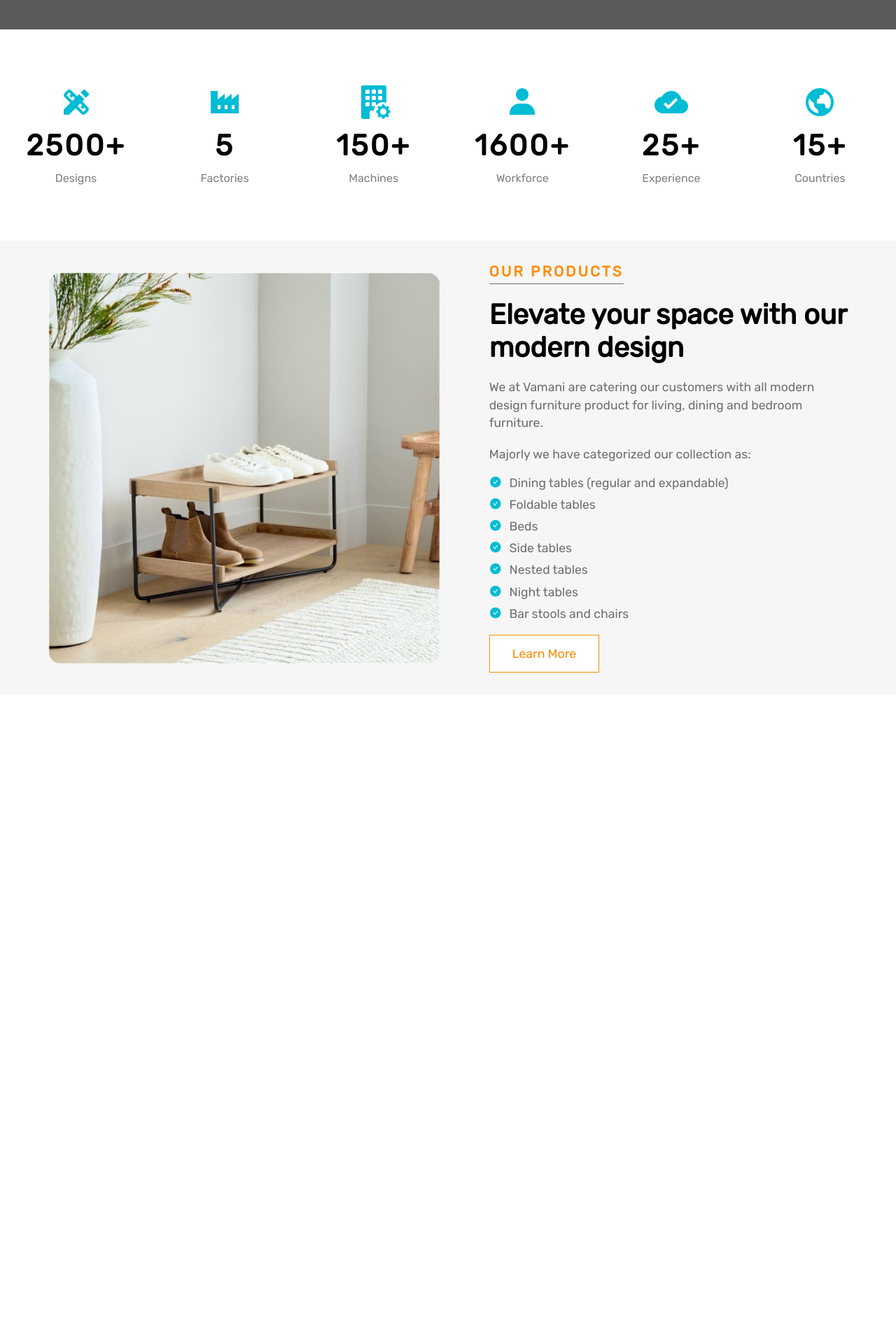
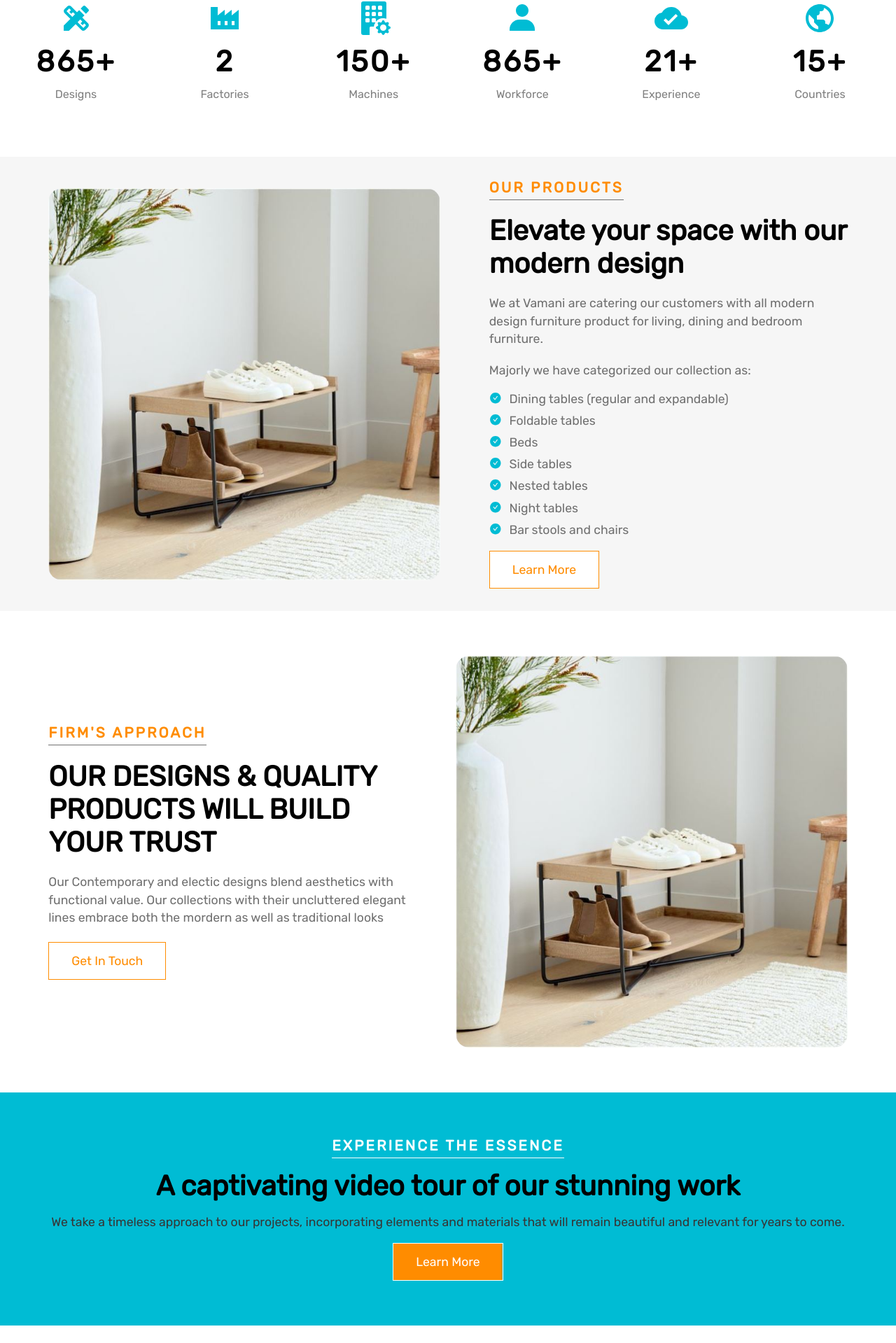
Before and after one commit to AK-Baghel/Vamani-Furniture, a React (Vite) app in the folder frontend/: page / in a window 1280 px wide. Shown: the part 878-2797 px from the top of the page at 70% size. Before the commit the page ends 1871 px from the top, so only its background shows below. Built offline with nearby package versions, Linux system fonts and the light colour scheme; grey boxes are pictures that could not be loaded.

Commit message:
added cardItem logic, labelCard compo.

```diff
--- a/frontend/src/components/cardItem/CardItem.jsx
+++ b/frontend/src/components/cardItem/CardItem.jsx
@@ -3,18 +3,32 @@ import "./style.css"
 import Photo from "../../assets/photo1.jpg"
 import { AiFillCheckCircle } from "react-icons/ai"
 
-function CardItem() {
+function CardItem({ position, item1, item2, item3, item4, item6 }) {
     return (
-        <div className="cardItemContainer">
+        <div className={`cardItemContainer ${position === 'right' ? "cardItemContainerOther" : ""}`}>
+
             <div className="cardItemBox1">
                 <img className="cardItemImg" src={Photo} alt="" />
             </div>
-            <div className="cardItemBox2">
-                <div className="cardItemSection1">OUR PRODUCTS</div>
-                <div className="cardItemSection2">Elevate your space with our modern design</div>
-                <div className="cardItemSection3">We at Vamani are catering our customers with all modern design furniture product for living, dining and bedroom furniture.</div>
-                <div className="cardItemSection4">Majorly we have categorized our collection as:</div>
+
+            <div className={`cardItemBox2 ${position === 'right' ? "cardItemBox2Other" : ""}`}>
+
+                <div className="cardItemSection1">{item1}</div>
+                <div className="cardItemSection2">{item2}</div>
+                <div className="cardItemSection3">{item3}</div>
+
+                {
+                    item4 ?
+                        <div className="cardItemSection4">{item4}</div>
+                        : ""
+                }
+
+
+                {
+                    position === 'left' ?
+                        <>
                             <ul className="cardItemSection5">
+
                                 <li className="cardItemSection5List">
                                     <AiFillCheckCircle className='cardItemSection5ListIcon' />
                                     <div className="cardItemSection5ListText">Dining tables (regular and expandable)</div>
@@ -43,9 +57,13 @@ function CardItem() {
                                     <AiFillCheckCircle className='cardItemSection5ListIcon' />
                                     <div className="cardItemSection5ListText">Bar stools and chairs</div>
                                 </li>
+
                             </ul>
+                        </>
+                        : ""
+                }
 
-                <div className="cardItemSection6">Learn More</div>
+                <div className="cardItemSection6">{item6}</div>
             </div>
         </div>
     )
--- a/frontend/src/components/cardItem/style.css
+++ b/frontend/src/components/cardItem/style.css
@@ -7,7 +7,13 @@
     padding: 2rem 1rem;
     gap: 1rem;
     background-color: #F6F6F6;
+    margin-bottom: 2rem;
 
+}
+
+.cardItemContainerOther {
+    background-color: white;
+    flex-direction: row-reverse;
 }
 
 
@@ -31,6 +37,12 @@
     flex-direction: column;
     gap: 1.3rem;
 }
+
+
+.cardItemBox2Other {
+    color: black;
+}
+
 
 .cardItemSection1 {
     font-size: 1.3rem;
--- a/frontend/src/components/header/style.css
+++ b/frontend/src/components/header/style.css
@@ -72,17 +72,17 @@ body {
 
 .headerBar {
     display: none;
-    font-size: 2rem;
+    font-size: 2.7rem;
     position: absolute;
-    right: 2.5vw;
+    right: 3.5vw;
     top: 4vh;
-    color: red;
+    color: #d42a00;
     cursor: pointer;
 }
 
 .headerCross {
-    font-size: 3rem;
-    top: 3vh;
+    font-size: 4rem;
+    top: 2.8vh;
     right: 1.5vw;
 }
 
@@ -243,14 +243,18 @@ body {
         align-items: flex-start;
         justify-content: start;
         position: absolute;
-        background-color: rgb(101, 0, 160);
+        background-color: #00BCD4;
         color: rgb(255, 255, 255);
         left: 0;
         top: 15vh;
-        width: fit-content;
+        width: 100vw;
         min-height: 85vh;
         padding: 2rem 2rem;
         z-index: 99;
+    }
+
+    .active {
+        color: rgb(114, 11, 114);
     }
 
     .headerMobile {
--- a/frontend/src/components/home/Home.jsx
+++ b/frontend/src/components/home/Home.jsx
@@ -6,6 +6,7 @@ import CounterSections from "./counterSection/CounterSection"
 
 import "./style.css"
 import CardItem from '../cardItem/CardItem'
+import LabelCard from '../labelCard/LabelCard'
 
 function Home() {
     return (
@@ -32,9 +33,28 @@ function Home() {
                     </div>
                 </div>
             </div>
+
             <CounterSections />
-            <CardItem />
-            {/* <CardItem /> */}
+
+            <CardItem
+                position={"left"}
+                item1={"OUR PRODUCTS"}
+                item2={"Elevate your space with our modern design"}
+                item3={"We at Vamani are catering our customers with all modern design furniture product for living, dining and bedroom furniture."}
+                item4={"Majorly we have categorized our collection as:"}
+                item6={"Learn More"}
+            />
+
+            <CardItem
+                position={"right"}
+                item1={"FIRM'S APPROACH"}
+                item2={"OUR DESIGNS & QUALITY PRODUCTS WILL BUILD YOUR TRUST"}
+                item3={"Our Contemporary and electic designs blend aesthetics with functional value. Our collections with their uncluttered elegant lines embrace both the mordern as well as traditional looks"}
+                item6={"Get In Touch"}
+            />
+
+            <LabelCard />
+
         </div>
     )
 }
--- a/frontend/src/components/home/counterSection/counter/Counter.jsx
+++ b/frontend/src/components/home/counterSection/counter/Counter.jsx
@@ -37,16 +37,14 @@ function Counter({ value, heading, symb, logo }) {
     const counter = () => {
         const intervalId = setInterval(() => {
             setCount(prevCount => {
-                if (prevCount >= (value - 5)) {
+                if (prevCount >= (value - 1)) {
                     clearInterval(intervalId);
                 }
-                return prevCount + 5;
+                return prevCount + 1;
             });
         }, 1);
     };
 
-    // useEffect(() => {
-    // }, []);
 
     return (
         <div className="counterContainer">
--- a/frontend/src/components/home/style.css
+++ b/frontend/src/components/home/style.css
@@ -1,6 +1,6 @@
 .homeBox1 {
     background: url('https://png.pngtree.com/thumb_back/fh260/png-vector/20200530/ourmid/pngtree-shanghai-modern-architecture-shopping-center-building-png-image_2214281.jpg');
-    height: 100vh;
+    height: 85vh;
     width: 100vw;
     background-position: center;
     background-size: cover;
@@ -47,14 +47,25 @@
 
 .homeBox1Section3Button {
     background-color: rgb(255, 255, 255);
-    color: red;
+    color: white;
     font-weight: 800;
     font-size: 1.3rem;
     padding: 1rem 2rem;
-    border-radius: 15px;
     cursor: pointer;
     border: 1px solid red;
+
+    background: linear-gradient(to right, white 50%, red 50%);
+    background-size: 200% 100%;
+    background-position: right bottom;
+    transition: all .5s ease-out;
+    cursor: pointer;
 }
+
+.homeBox1Section3Button:hover {
+    background-position: left bottom;
+    color: red;
+}
+
 
 .homeBox1Section3Contact {
     display: flex;
@@ -81,7 +92,8 @@
 
 .homeBox1Section3Contact {
     padding: 0.7rem;
-    border-radius: 20px;
+    /* border-radius: 20px; */
+    background-color: rgb(100, 100, 100);
     border: 2px solid white;
 }
 
--- /dev/null
+++ b/frontend/src/components/labelCard/LabelCard.jsx
@@ -0,0 +1,16 @@
+import React from 'react'
+import "./style.css"
+
+function LabelCard() {
+    return (
+        <div className="labelCardContainer">
+            <div className="cardItemSection1 labelCard1">EXPERIENCE THE ESSENCE</div>
+            <div className="cardItemSection2 labelCard2">A captivating video tour of our stunning work</div>
+
+            <div className="cardItemSection3 labelCard3">We take a timeless approach to our projects, incorporating elements and materials that will remain beautiful and relevant for years to come.</div>
+            <div className="cardItemSection6 labelCard4">Learn More</div>
+        </div>
+    )
+}
+
+export default LabelCard
--- /dev/null
+++ b/frontend/src/components/labelCard/style.css
@@ -0,0 +1,45 @@
+.labelCardContainer {
+    display: flex;
+    justify-content: center;
+    align-items: center;
+    padding: 4rem 2rem;
+    gap: 1rem;
+    margin-bottom: 2rem;
+    background-color: #00BCD4;
+    flex-direction: column;
+}
+
+.labelCard1 {
+    color: white;
+    border-bottom-color: white;
+}
+
+.labelCard2 {
+    color: black;
+}
+
+.labelCard3 {
+    color: rgb(54, 54, 54);
+}
+
+.labelCard4 {
+    color: white;
+    width: fit-content;
+    font-size: 1.1rem;
+    padding: 1rem 2rem;
+    border: 1px solid white;
+    cursor: pointer;
+
+    background: linear-gradient(to right, white 50%, #FF8C00 50%);
+    background-size: 200% 100%;
+    background-position: right bottom;
+    transition: all .5s ease-out;
+    cursor: pointer;
+    /* border: 1px solid yellow; */
+}
+
+.labelCard4:hover {
+    background-position: left bottom;
+    color: #FF8C00;
+    /* border-color: black; */
+}
```
Also changed, not shown: frontend/src/components/footer/Footer.jsx (added), frontend/src/components/footer/style.css (added). Lines whose indentation alone changed are shown as unchanged.
